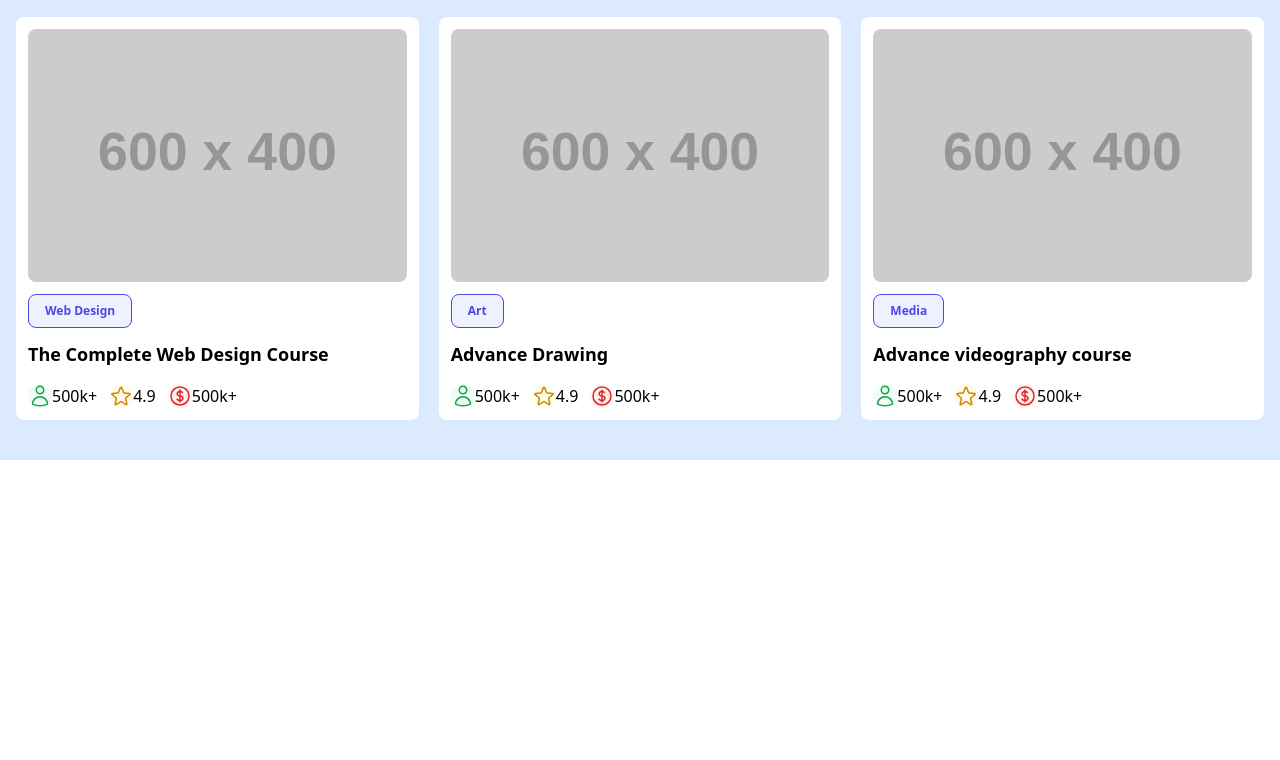
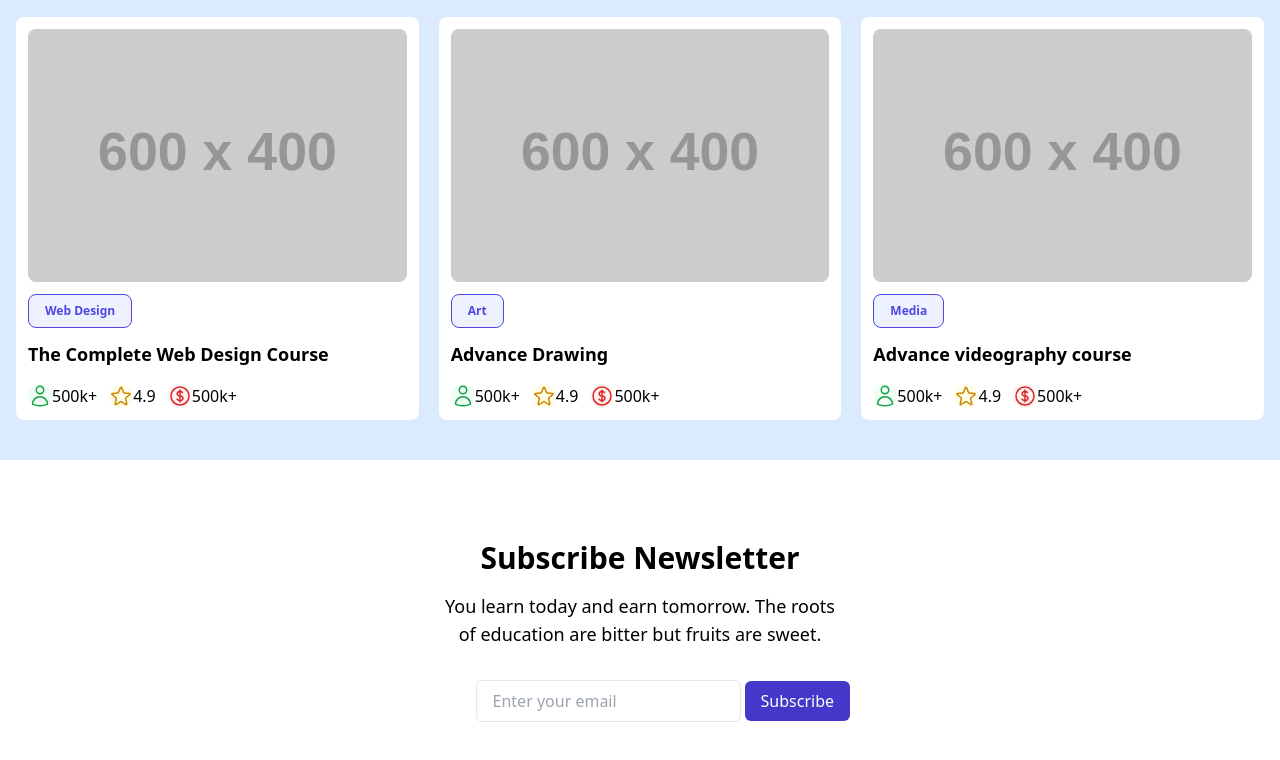
Before and after one commit to SumanKisku/studious-octo-train, a website: page index.html in a window 1280 px wide. Shown: the part 1891-2651 px from the top of the page. Before the commit the page ends 2375 px from the top, so only its background shows below. Drawn offline with Linux system fonts and the light colour scheme; placeholder pictures from the web are drawn by us.

Commit message:
newsletter done

```diff
--- a/index.html
+++ b/index.html
@@ -566,6 +566,17 @@
         </section>
     </div>
 
+    <!-- newsletter section -->
+    <div class="p-4 pt-20 mx-auto text-center text-black md:w-1/3">
+        <h2 class="mb-4 text-3xl font-extrabold">Subscribe Newsletter</h2>
+        <p class="mb-8 text-lg">You learn today and earn tomorrow. The roots of education are bitter but fruits are sweet.</p>
+        <form class="flex flex-col items-center w-5/6 gap-1 mx-auto md:flex-row">
+            <input type="email" placeholder="Enter your email" class="flex-grow px-4 py-2 bg-white border rounded-md">
+            <button type="submit"
+                class="px-4 py-2 text-white bg-indigo-700 rounded-md hover:bg-indigo-600">Subscribe</button>
+        </form>
+    </div>
+
 
 
     <script src="scripts/script.js"></script>
```
Also changed, not shown: dist/output.css.
